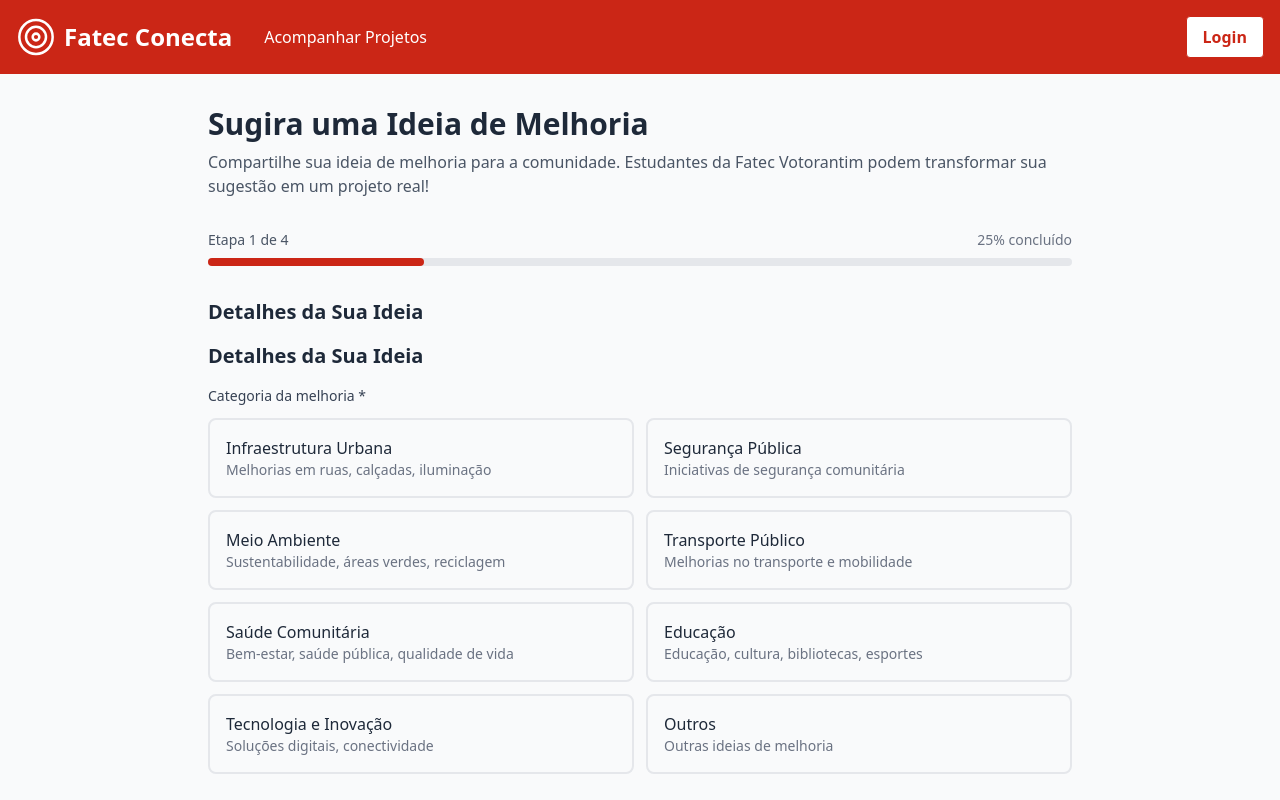
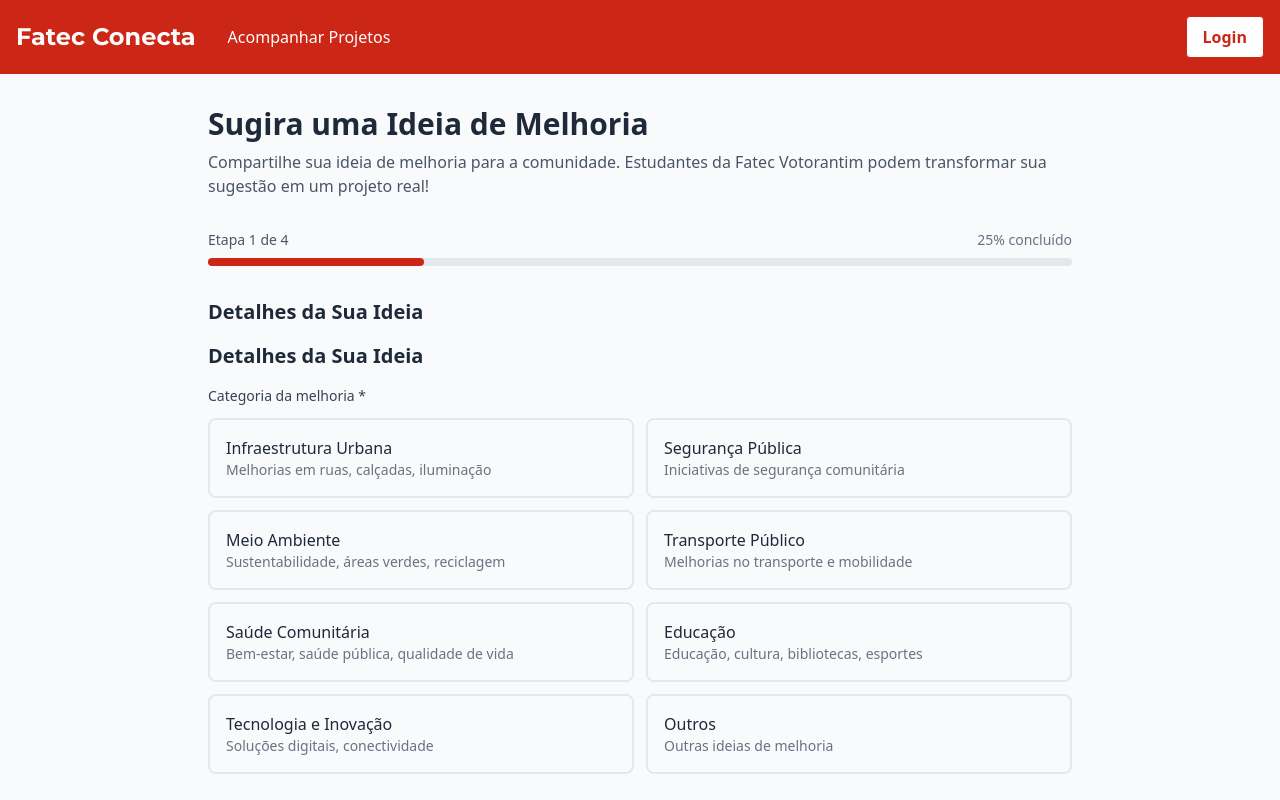
Before and after one commit to LuckyLabs-Fatec/conecta-fatec, a Next.js app: page /sugerir-melhoria in a window 1280 px wide. Shown: the top 800 px of the page. Built offline with nearby package versions, Linux system fonts and the light colour scheme.

Commit message:
feat: integrate Montserrat font into layout and components; update header and login aside styles

```diff
--- a/src/app/layout.tsx
+++ b/src/app/layout.tsx
@@ -1,10 +1,17 @@
 import type { Metadata } from "next";
-import { Noto_Sans } from "next/font/google";
+import { Noto_Sans, Montserrat } from "next/font/google";
 import "./globals.css";
 
 const notoSans = Noto_Sans({
   variable: "--font-noto-sans",
   subsets: ["latin"],
+});
+
+const montserrat = Montserrat({
+  variable: "--font-montserrat",
+  subsets: ["latin"],
+  weight: ["400", "600", "700"],
+  display: "swap",
 });
 
 export const metadata: Metadata = {
@@ -19,9 +26,7 @@ export default function RootLayout({
 }>) {
   return (
     <html lang="en">
-      <body
-        className={`${notoSans.variable} antialiased`}
-      >
+      <body className={`${notoSans.variable} ${montserrat.variable} antialiased`}>
         {children}
       </body>
     </html>
--- a/src/components/Header.tsx
+++ b/src/components/Header.tsx
@@ -36,14 +36,7 @@ export const Header = () => {
     <header className="bg-[#CB2616] text-white p-4 flex items-center justify-between">
       <div className="flex items-center gap-8">
         <Link href="/" className="flex items-center">
-          <Image
-            src="/logo.svg"
-            alt="Fatec Conecta - Conectando comunidade e universidade para soluções inovadoras"
-            width={40}
-            height={40}
-            className="inline-block mr-2"
-          />
-          <h1 className="text-2xl font-bold">Fatec Conecta</h1>
+          <h1 className="text-2xl font-bold" style={{ fontFamily: 'var(--font-montserrat), sans-serif', color: '#FCFCFC' }}>Fatec Conecta</h1>
         </Link>
 
         <nav className="hidden md:flex items-center gap-6">
--- a/src/components/LoginAside.tsx
+++ b/src/components/LoginAside.tsx
@@ -1,21 +1,11 @@
-import Image from "next/image";
-
 export interface LoginAsideProps {
   title?: string;
   description?: string;
-  logoSrc?: string;
-  logoAlt?: string;
-  logoWidth?: number;
-  logoHeight?: number;
 }
 
 export const LoginAside = ({
   title = "Fatec Conecta",
   description = "Conectando a comunidade com soluções acadêmicas inovadoras. Transforme problemas reais em projetos estudantis.",
-  logoSrc = "/logo.svg",
-  logoAlt = "Logo Fatec Conecta",
-  logoWidth = 80,
-  logoHeight = 80
 }: LoginAsideProps) => {
   return (
     <aside
@@ -23,14 +13,7 @@ export const LoginAside = ({
       aria-label="Seção de identidade visual do Fatec Conecta"
     >
       <div className="text-center">
-        <Image
-          src={logoSrc}
-          alt={logoAlt}
-          width={logoWidth}
-          height={logoHeight}
-          className="mx-auto mb-4"
-        />
-        <h1 className="text-4xl font-bold mb-4">{title}</h1>
+  <h1 className="text-4xl font-bold mb-4" style={{ fontFamily: 'var(--font-montserrat), sans-serif', color: '#FCFCFC' }}>{title}</h1>
         <p className="text-red-100 text-lg max-w-md leading-relaxed">
           {description}
         </p>
```
